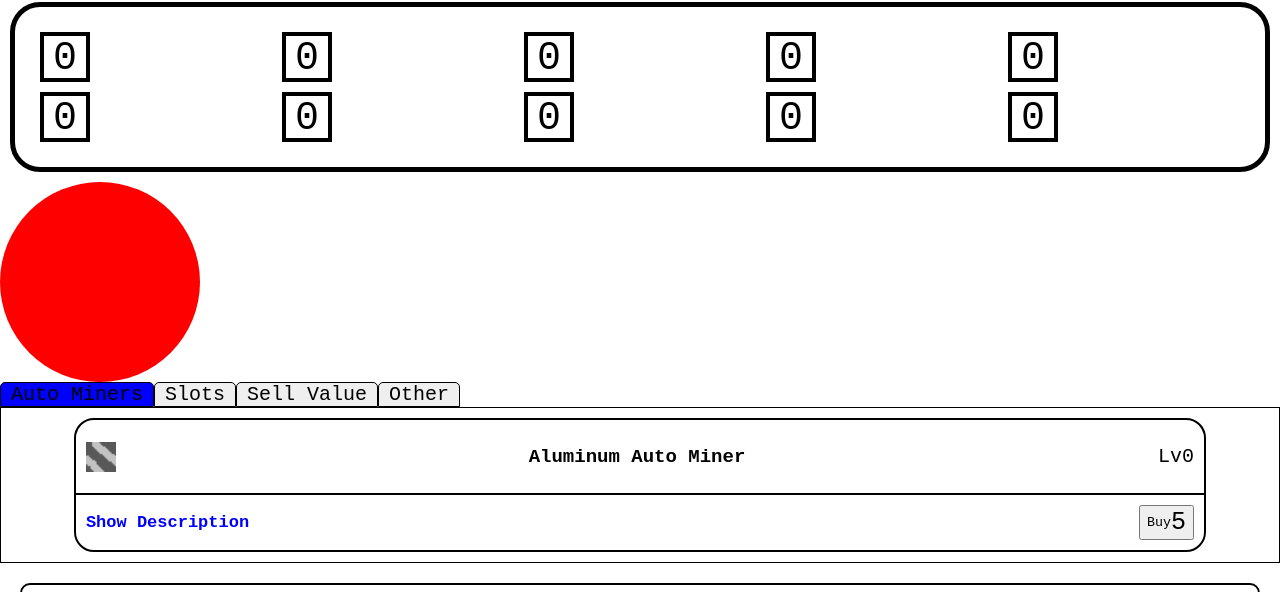
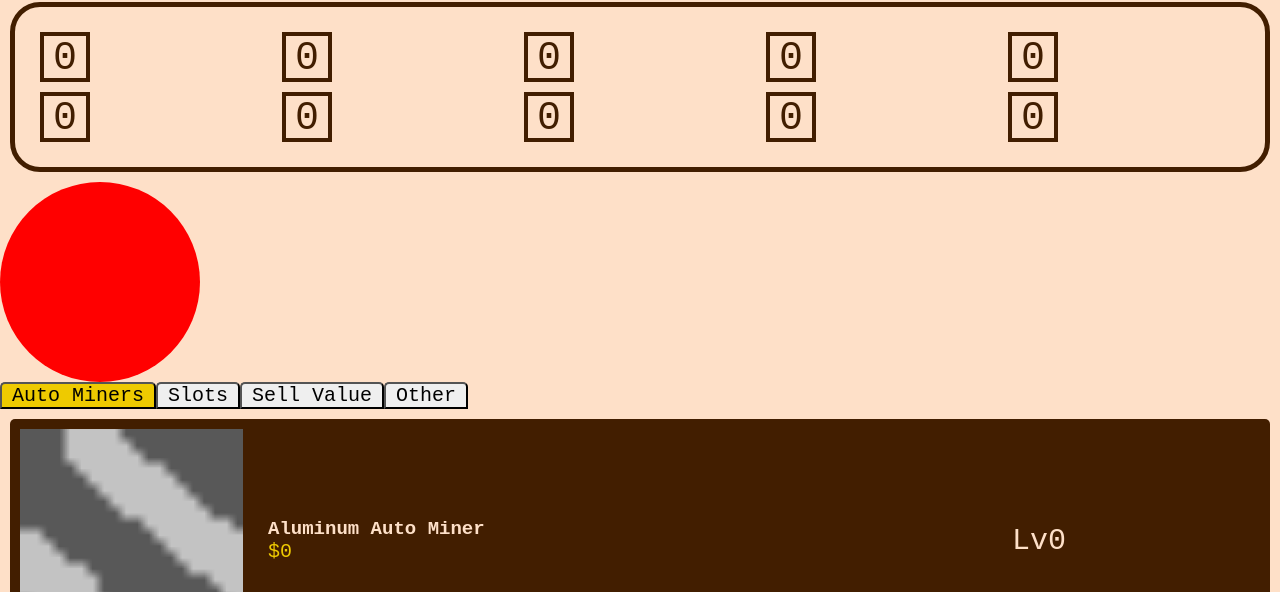
Before and after one commit to lucascapistrant/mining-game, a plain HTML site: page index.html in a window 1280 px wide. Shown: the part 76-668 px from the top of the page. Drawn offline with Linux system fonts and the light colour scheme.

Commit message:
changed update look

```diff
--- a/index.css
+++ b/index.css
@@ -1,3 +1,18 @@
+:root[data-theme="light"] {
+    --color-text: #421e00;
+    --color-background: #fee0c8;
+    --color-primary: #592700;
+    --color-secondary: #af3400;
+    --color-accent: #eeca00;
+}
+:root[data-theme="dark"] {
+    --color-text: #ffdbbd;
+    --color-background: #371901;
+    --color-primary: #ffb980;
+    --color-secondary: #ff6929;
+    --color-accent: #ffd900;
+}
+
 * {
     box-sizing: border-box;
 }
@@ -7,6 +22,7 @@ body {
     height: 100%;
     margin: 0;
     padding: 0;
+    background: var(--color-background);
 }
 
 /* Typeography */
@@ -14,6 +30,7 @@ body {
 html {
     font-size: 62.5%;
     font-family: 'Courier New', Courier, monospace;
+    color: var(--color-text);
 }
 
 h1 {
@@ -41,7 +58,7 @@ button {
 
 .itemStats {
     position: relative;
-    border: 5px solid black;
+    border: 5px solid var(--color-text);
     border-radius: 30px;
     margin: 10px;
     display: grid;
@@ -56,7 +73,7 @@ button {
     width: 50px;
     height: 50px;
     aspect-ratio: 1;
-    border: 4px solid black;
+    border: 4px solid var(--color-text);
     margin: 5px;
     text-align: center;
     font-size: 4rem;
@@ -96,57 +113,54 @@ button {
 /* Upgrades */
 
 .upgrade {
-    width: 90%;
-    border: 2px solid black;
-    border-radius: 20px;
+    width: 100%;
+    border-radius: 5px;
     overflow: hidden;
-}
-
-.upgrade__header {
-    display: flex;
-    flex-direction: row;
+    position: relative;
+    display: grid;
+    grid-template-columns: 20% 60% 20%;
     align-items: center;
-    justify-content: space-between;
-    padding: 5px 10px;
-    border-bottom: 2px solid black;
-}
-
-.upgrade__body {
+    justify-content: center;
     padding: 10px;
 }
 
+.upgrade__background {
+    position: absolute;
+    width: 100%;
+    height: 100%;
+    background: var(--color-text);
+    z-index: -1;
+    opacity: 1;
+}
+
+.upgrade__img {
+    width: 90%;
+    overflow: none;
+}
+
+.upgrade__text {
+}
+
 .upgrade__name {
+    color: var(--color-background);
     font-size: 1.9rem;
     margin: 0;
 }
 
-.upgrade__img {
-    width: 30px;
-    height: 30px;
-    overflow: none;
-}
 
 .upgrade__price {
-    /* width: 30px;
-    height: 30px;
-    background: yellow;
-    display: flex;
-    align-items: center;
-    justify-content: center;
-    border-radius: 5px;
-    border: 1px dashed black; */
-
-    font-size: 2.5rem;
+    font-size: 2rem;
     margin: 0;
+    color: var(--color-accent);
 }
-
-.upgrade__buy {
-    display: flex;
-    align-items: center;
+.upgrade__price::before {
+    content: "$";
 }
 
 .upgrade__level {
-    font-size: 2rem;
+    font-size: 3rem;
+    color: var(--color-background);
+    margin: 0;
 }
 
 .upgrade__level::before {
@@ -155,6 +169,8 @@ button {
 
 .upgrade__description {
     font-size: 1.5rem;
+    position: absolute;
+    display: none;
 }
 
 /* Tabs */
@@ -164,20 +180,18 @@ button {
 }
 
 .tabsBody {
-    border: 1px solid black;
     padding: 10px;
 }
 
 .tabs button {
     font-size: 2rem;
     outline: none;
-    border: 1px solid black;
     padding: 0 10px;
     border-radius: 5px 5px 0 0;
 }
 
 .tabs button.active {
-  background-color: blue;
+  background-color: var(--color-accent);
 }
 
 .tabcontent {
@@ -190,7 +204,7 @@ button {
 .dropdown__heading {
     font-size: 1.7rem;
     font-weight: bold;
-    color: blue;
+    color: var(--color-secondary);
     display: flex;
     align-items: center;
     justify-content: space-between;
@@ -198,7 +212,7 @@ button {
 
 .dropdown__body {
     font-size: 1.5rem;
-
+    color: var(--color-background);
     height: 0;
     opacity: 0;
     transition: height .2s, opacity .2s;
@@ -217,7 +231,7 @@ button {
 }
 
 .sellStation__sellOre {
-    border: 2px solid black;
+    border: 2px solid var(--color-text);
     border-radius: 10px;
     width: 100%;
     padding: 10px;
@@ -235,3 +249,5 @@ button {
     width: 50px;
     height: 50px;
 }
+
+/* custom shapes */
--- a/index.html
+++ b/index.html
@@ -1,5 +1,5 @@
 <!DOCTYPE html>
-<html lang="en">
+<html lang="en" data-theme="light">
   <head>
     <meta charset="UTF-8" />
     <meta name="viewport" content="width=device-width, initial-scale=1.0" />
@@ -37,24 +37,15 @@
       <div class="tabsBody">
         <div id="section1" class="tabcontent">
           <div class="upgrade" id="aluminumAutoMiner">
-            <header class="upgrade__header">
-              <img class="upgrade__img" src="/assets/temporarytile.png" alt="AutoMiner Upgrade"></img>
+            <div class="upgrade__background"></div>
+            <img class="upgrade__img" src="/assets/temporarytile.png" alt="AutoMiner Upgrade"></img>
+            <div class="upgrade__text">
               <h2 class="upgrade__name">Aluminum Auto Miner</h2>
-              <p class="upgrade__level">0</p>
-            </header>
-            <div class="upgrade__body">
-              <div class="dropdown">
-                <header class="dropdown__heading">
-                  Show Description
-                  <button class="upgrade__buy">
-                    Buy
-                    <p class="upgrade__price">5</p>
-                  </button>
-                </header>
-                <div class="dropdown__body">
-                  Mines one piece of Aluminum every 5 seconds.
-                </div>
-              </div>
+              <div class="upgrade__price">0</div>
+            </div>
+            <p class="upgrade__level">0</p>
+            <div class="upgrade__description">
+              Mines one piece of Aluminum every 5 seconds.
             </div>
           </div>
         </div>
--- a/scripts/upgrades.js
+++ b/scripts/upgrades.js
@@ -10,21 +10,28 @@ class AluminumAutoMiner {
     constructor() {
         this.html = document.querySelector('#aluminumAutoMiner');
 
-        this.buyBtn = this.html.children[1].firstElementChild.firstElementChild.childNodes[1];
-        this.priceToken = this.buyBtn.childNodes[1];
-        this.levelToken = this.html.children[0].children[2];
+        this.image = document.querySelector('#aluminumAutoMiner .upgrade__img');
+        this.description = document.querySelector('#aluminumAutoMiner .upgrade__description');
+
+        this.priceToken = document.querySelector('#aluminumAutoMiner .upgrade__price');
+        this.levelToken = document.querySelector('#aluminumAutoMiner .upgrade__level');
 
         this.price = 5;
         this.priceMultiplier = 2.5;
         this.aluminumPerInterval  = 1;
         this.aluminumGrowthRate = 2;
         this.level = 0;
+        this.maxLevel = 10;
 
-        this.buyBtn.addEventListener("click", this.buy);
+        this.html.addEventListener("click", this.buy);
+        this.image.addEventListener("click", (e) => {
+          this.showDescription();
+          e.stopPropagation();
+        });
     }
 
     buy = () => {
-      if(this.price <= money) {
+      if(this.price <= money && this.level < this.maxLevel) {
         topStats.changeMoneyAmount(-this.price);
         this.price *= this.priceMultiplier;
         this.price = Math.floor(this.price * 10) / 10;
@@ -32,6 +39,10 @@ class AluminumAutoMiner {
         this.upgrade();
         this.updateLevelToken();
       }
+    }
+
+    showDescription = () => {
+      this.description.style.display = (this.description.style.display === "none") ? "block" : "none";
     }
 
     upgrade() {
```
